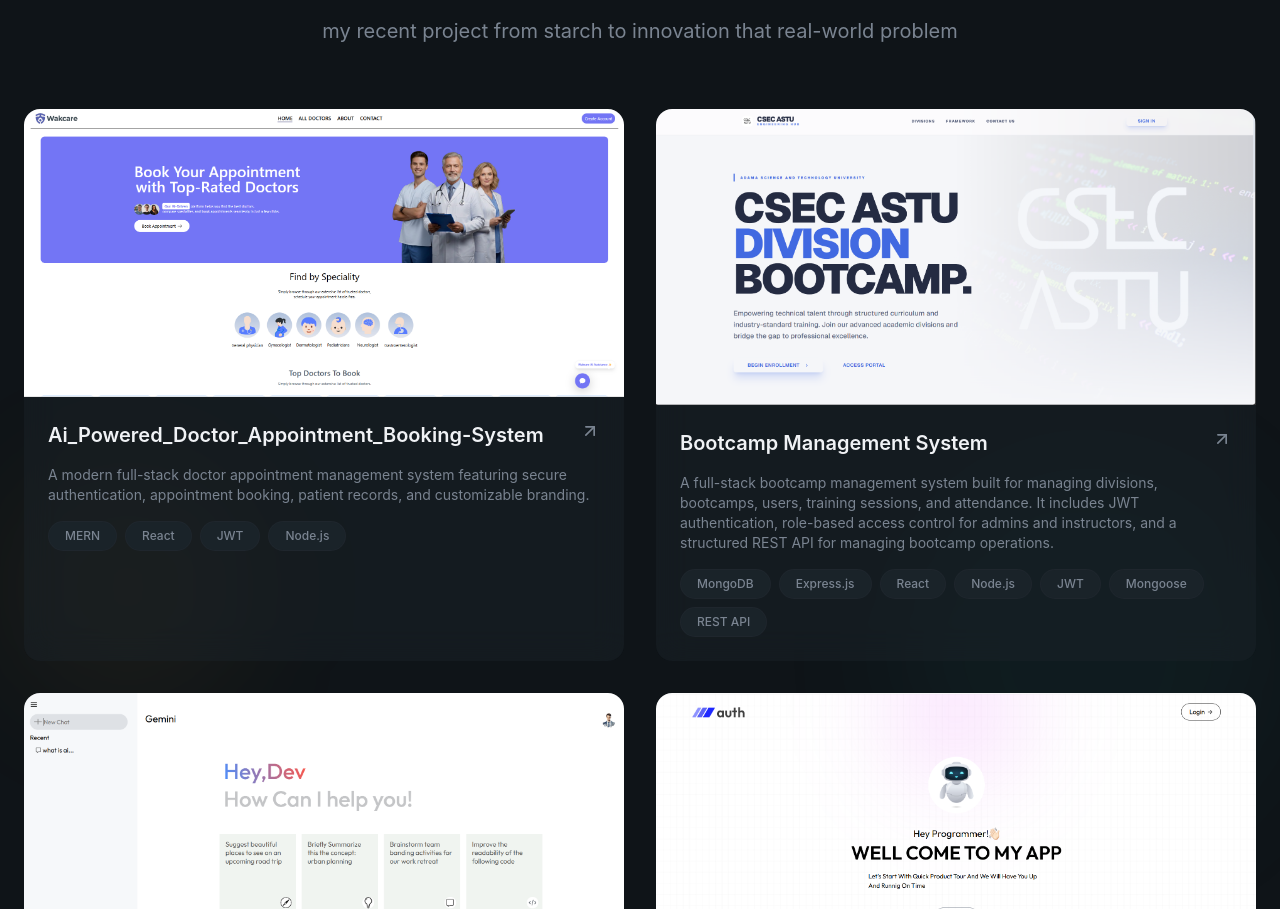
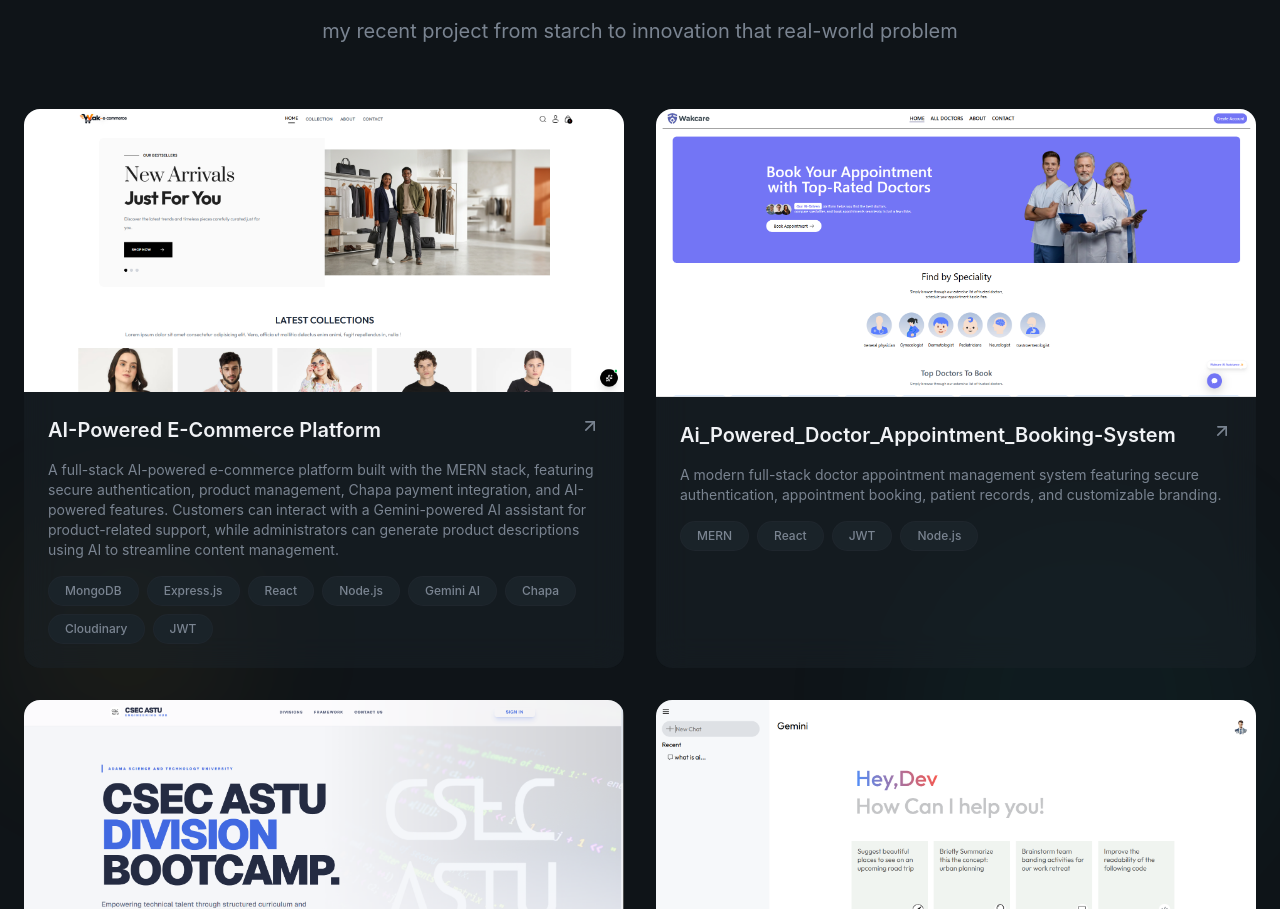
Before and after one commit to Wogari-GH6877/My_Portofolio, a React (Vite) app: page / in a window 1280 px wide. Shown: the part 2298-3207 px from the top of the page. Built offline with nearby package versions, Linux system fonts and the light colour scheme.

Commit message:
add new project

```diff
--- a/src/section/Projects.jsx
+++ b/src/section/Projects.jsx
@@ -1,6 +1,25 @@
 import { ArrowUpRight, Github } from 'lucide-react';
 import React from 'react'
 const projects = [
+
+  {
+  title: "AI-Powered E-Commerce Platform",
+  description:
+    "A full-stack AI-powered e-commerce platform built with the MERN stack, featuring secure authentication, product management, Chapa payment integration, and AI-powered features. Customers can interact with a Gemini-powered AI assistant for product-related support, while administrators can generate product descriptions using AI to streamline content management.",
+  image: "/projects/ai-ecommerce.png",
+  tags: [
+    "MongoDB",
+    "Express.js",
+    "React",
+    "Node.js",
+    "Gemini AI",
+    "Chapa",
+    "Cloudinary",
+    "JWT"
+  ],
+  link: "https://ai-powered-e-commerce-roan.vercel.app",
+  github: "https://github.com/Wogari-GH6877/AI-Powered-E-Commerce",
+},
 
 
   {
```
Also changed, not shown: public/projects/ai-ecommerce.png (added).
